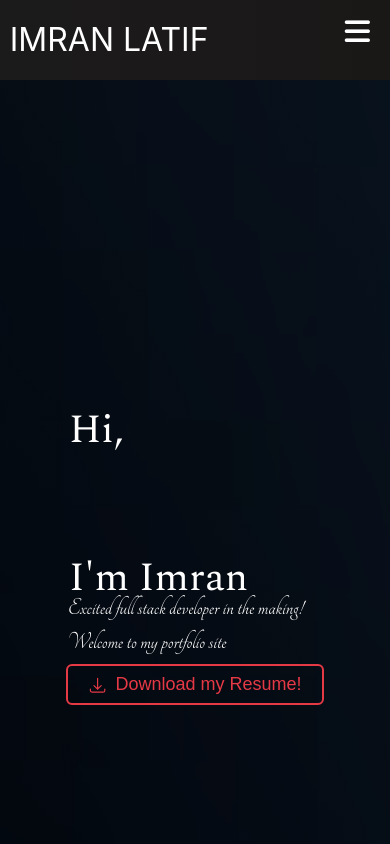
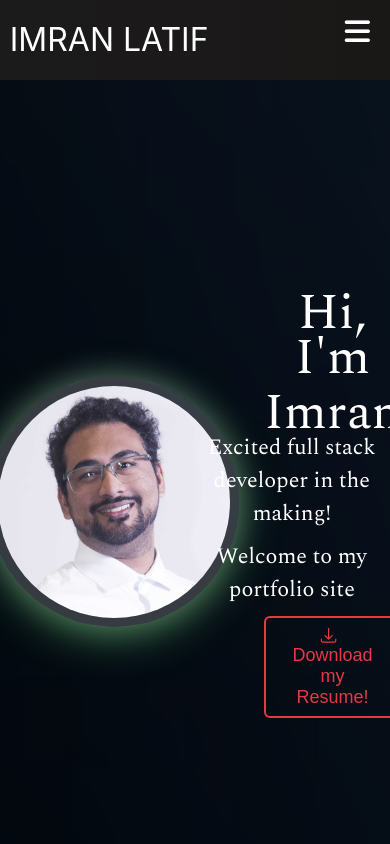
Before and after one commit to imran1503/Resume, a React (Create React App) app in the folder web_resume/: page /#/ in a window 390 px wide. Shown: the top 844 px of the page. Built offline with nearby package versions, Linux system fonts and the light colour scheme.

Commit message:
Added profile picture to herosection

```diff
--- a/web_resume/src/Components/HeroSection.css
+++ b/web_resume/src/Components/HeroSection.css
@@ -6,89 +6,113 @@
   height: 100vh;
   width: 100%;
   display: flex;
-  flex-direction: column;
   justify-content: center;
   align-items: center;
   box-shadow: inset 0 0 0 1000px rgba(0, 0, 0, 0.4);
   object-fit: contain;
 }
 
-.hero-container > h1 {
-  font-size: 100px;
-  margin-top: -100px;
+.hero-content {
+  display: flex;
+  flex-direction: row;
+  align-items: center;
+  justify-content: center;
+
+  width: 60%;
+  max-width: 100%;
+  padding: 0 40px;
 }
+
+/* PROFILE IMAGE */
+.hero-image {
+  width: 350px;
+  height: 350px;
+  border-radius: 50%;
+  object-fit: cover;
+  border: 9px solid rgba(255, 255, 255, 0.2);
+  box-shadow:
+    0 10px 45px rgba(93, 204, 108, 0.45),
+    0 0 30px rgba(255, 255, 255, 0.3);
+  transition: transform 2.5s ease, box-shadow 0.4s ease;
+  margin-right: 25px;
+}
+
+.banner-text {
+  display: flex;
+  flex-direction: column;
+  align-items: flex-start;
+  max-width: 600px;
+}
+
 .headline {
   font:
     90px/1.1em Spectral,
     sans-serif;
   color: rgb(255, 255, 255);
+  margin-bottom: -10px;
+  text-align: left;
+}
 
-  margin-left: -28%;
-  margin-bottom: -6px;
-}
 .subheadline {
   color: rgb(255, 255, 255);
-  font-size: 40px;
-  margin-top: -1px;
-  /*font-family: "Tangerine Parisienne", cursive ;*/
+  font-size: 32px;
   font-family: Spectral;
   font-weight: 400;
   font-style: normal;
-  margin-bottom: 60px;
-  margin-left: -48%;
-}
-
-.subheadline-btn {
-  color: black;
-  font-family: Parisienne, cursive;
-  font-weight: 400;
-  font-style: normal;
-  font-size: 25px;
+  margin-bottom: 20px;
+  text-align: left;
+  margin-left: -95px;
 }
 
 .hero-btns {
-  margin-top: 32px;
+  margin-top: 30px;
 }
 
-.hero-btns .btn {
-  margin: 6px;
-  margin-left: 0%;
-}
+/* Responsive design */
+@media screen and (max-width: 1200px) and (min-width: 768px) {
+  .hero-content {
+    flex-direction: row;
+    gap: 40px;
+  }
 
-@media screen and (max-width: 1200px) and (min-width: 300px) {
-  .hero-container {
-    position: relative;
-    height: 100vh;
-    width: 100%;
-    display: flex;
-    justify-content: center;
-    align-items: center;
-    box-shadow: inset 0 0 0 1000px rgba(0, 0, 0, 0.4);
-    object-fit: contain;
+  .hero-image {
+    width: 280px;
+    height: 280px;
   }
+
   .headline {
-    font:
-      40px/1.1em Spectral,
-      sans-serif;
-    color: rgb(255, 255, 255);
-    margin-top: 110px;
-    margin-left: 1%;
-    margin-bottom: -6px;
+    font-size: 70px;
   }
 
   .subheadline {
-    color: rgb(255, 255, 255);
-    font-size: 25px;
-    margin-top: -1px;
-    /*font-family: "Parisienne", cursive ;*/
-    font-family: Tangerine, cursive;
-    font-weight: 400;
-    font-style: normal;
-    margin-bottom: 60px;
-    margin-left: -9.5%;
+    font-size: 26px;
+  }
+}
+
+@media screen and (max-width: 767px) {
+  .hero-content {
+    flex-direction: column;
+    gap: 40px;
+    text-align: center;
   }
 
-  .hero-btns {
-    margin-left: 5%;
+  .hero-image {
+    width: 250px;
+    height: 250px;
+  }
+
+  .banner-text {
+    align-items: center;
+    text-align: center;
+  }
+
+  .headline {
+    font-size: 50px;
+    text-align: center;
+  }
+
+  .subheadline {
+    font-size: 22px;
+    text-align: center;
   }
 }
--- a/web_resume/src/Components/HeroSection.js
+++ b/web_resume/src/Components/HeroSection.js
@@ -8,6 +8,15 @@ import { Button } from "../Components/Button.js";
 function HeroSection() {
   return (
     <div className="hero-container">
+
+      <div className="hero-image-wrapper">
+        <img
+          src={process.env.PUBLIC_URL + "/images/ILPhoto2.jpg"}
+          alt="Imran Latif"
+          className="hero-image"
+        />
+      </div>
+
       <div className="banner-text">
         <h1 className="headline">Hi, </h1>
         <h1 className="headline"> I'm Imran </h1>
```
Also changed, not shown: web_resume/public/images/DSC_0486.jpg (added), web_resume/public/images/ILPhoto2.jpg (added).
